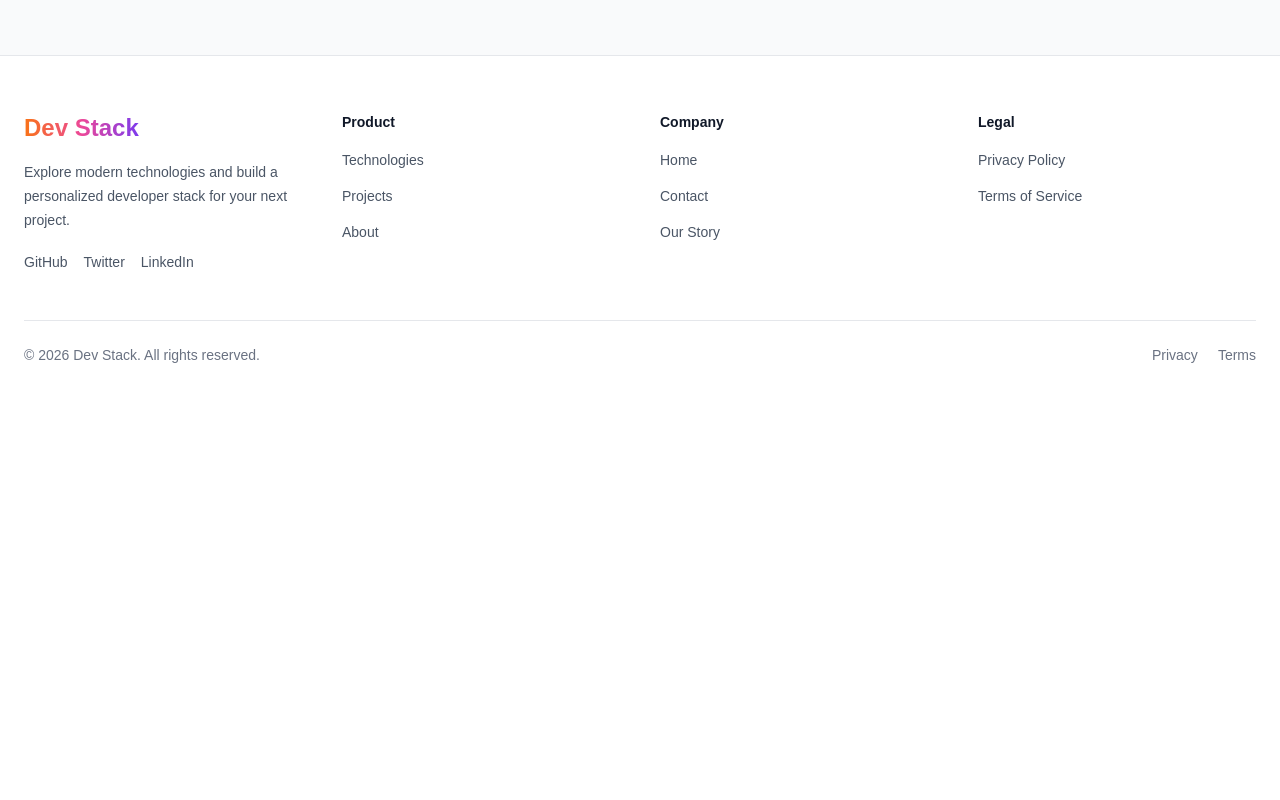
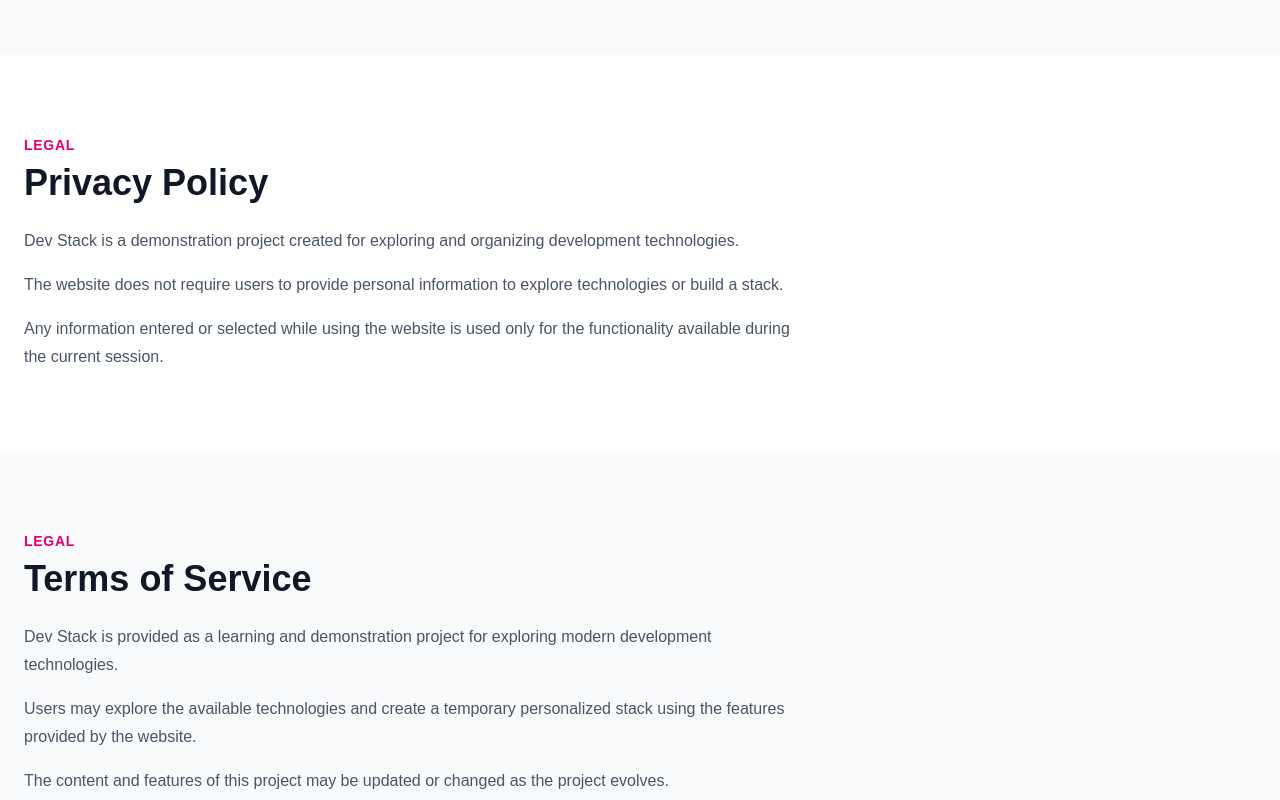
Before and after one commit to afiaafia/dev-stack-builder, a React (Vite) app: page / in a window 1280 px wide. Shown: the part 3700-4500 px from the top of the page. Before the commit the page ends 4121 px from the top, so only its background shows below. Built offline with nearby package versions, Linux system fonts and the light colour scheme.

Commit message:
Update InfoSections.jsx

```diff
--- a/src/components/InfoSections.jsx
+++ b/src/components/InfoSections.jsx
@@ -1,7 +1,10 @@
 function InfoSections() {
   return (
     <>
-      <section id="projects" className="bg-white px-6 py-20">
+      <section
+        id="projects"
+        className="bg-white px-6 py-20"
+      >
         <div className="mx-auto max-w-7xl">
           <div className="max-w-2xl">
             <p className="text-sm font-semibold uppercase tracking-wider text-pink-600">
@@ -13,8 +16,8 @@ function InfoSections() {
             </h2>
 
             <p className="mt-4 text-gray-600">
-              Choose technologies based on your project needs and create a
-              development stack that fits your workflow.
+              Choose technologies based on your project needs and
+              create a development stack that fits your workflow.
             </p>
           </div>
 
@@ -29,8 +32,8 @@ function InfoSections() {
               </h3>
 
               <p className="mt-2 text-sm leading-6 text-gray-600">
-                Select modern tools that help you build and iterate on projects
-                efficiently.
+                Select modern tools that help you build and iterate
+                on projects efficiently.
               </p>
             </div>
 
@@ -44,8 +47,8 @@ function InfoSections() {
               </h3>
 
               <p className="mt-2 text-sm leading-6 text-gray-600">
-                Combine frontend, backend, database, and development tools based
-                on your project requirements.
+                Combine frontend, backend, database, and development
+                tools based on your project requirements.
               </p>
             </div>
 
@@ -59,15 +62,18 @@ function InfoSections() {
               </h3>
 
               <p className="mt-2 text-sm leading-6 text-gray-600">
-                Build a technology stack that gives your next project a clear
-                and practical foundation.
+                Build a technology stack that gives your next project
+                a clear and practical foundation.
               </p>
             </div>
           </div>
         </div>
       </section>
 
-      <section id="about" className="bg-gray-50 px-6 py-20">
+      <section
+        id="about"
+        className="bg-gray-50 px-6 py-20"
+      >
         <div className="mx-auto grid max-w-7xl gap-10 md:grid-cols-2 md:items-center">
           <div>
             <p className="text-sm font-semibold uppercase tracking-wider text-pink-600">
@@ -81,16 +87,82 @@ function InfoSections() {
 
           <div>
             <p className="text-base leading-7 text-gray-600">
-              Dev Stack helps developers explore popular technologies and
-              organize the tools they want to use in their projects. From
-              frontend frameworks to backend tools and databases, everything can
-              be explored from one place.
+              Dev Stack helps developers explore popular technologies
+              and organize the tools they want to use in their projects.
+              From frontend frameworks to backend tools and databases,
+              everything can be explored from one place.
             </p>
 
             <p className="mt-4 text-base leading-7 text-gray-600">
-              Add your preferred technologies to your stack, remove them when
-              needed, and create a personalized collection for your development
-              workflow.
+              Add your preferred technologies to your stack, remove
+              them when needed, and create a personalized collection
+              for your development workflow.
+            </p>
+          </div>
+        </div>
+      </section>
+
+      <section
+        id="privacy"
+        className="bg-white px-6 py-20"
+      >
+        <div className="mx-auto max-w-7xl">
+          <p className="text-sm font-semibold uppercase tracking-wider text-pink-600">
+            Legal
+          </p>
+
+          <h2 className="mt-2 text-3xl font-bold text-gray-900 sm:text-4xl">
+            Privacy Policy
+          </h2>
+
+          <div className="mt-6 max-w-3xl space-y-4 text-base leading-7 text-gray-600">
+            <p>
+              Dev Stack is a demonstration project created for
+              exploring and organizing development technologies.
+            </p>
+
+            <p>
+              The website does not require users to provide personal
+              information to explore technologies or build a stack.
+            </p>
+
+            <p>
+              Any information entered or selected while using the
+              website is used only for the functionality available
+              during the current session.
+            </p>
+          </div>
+        </div>
+      </section>
+
+      <section
+        id="terms"
+        className="bg-gray-50 px-6 py-20"
+      >
+        <div className="mx-auto max-w-7xl">
+          <p className="text-sm font-semibold uppercase tracking-wider text-pink-600">
+            Legal
+          </p>
+
+          <h2 className="mt-2 text-3xl font-bold text-gray-900 sm:text-4xl">
+            Terms of Service
+          </h2>
+
+          <div className="mt-6 max-w-3xl space-y-4 text-base leading-7 text-gray-600">
+            <p>
+              Dev Stack is provided as a learning and demonstration
+              project for exploring modern development technologies.
+            </p>
+
+            <p>
+              Users may explore the available technologies and create
+              a temporary personalized stack using the features
+              provided by the website.
+            </p>
+
+            <p>
+              The content and features of this project may be updated
+              or changed as the project evolves.
             </p>
           </div>
         </div>
```
